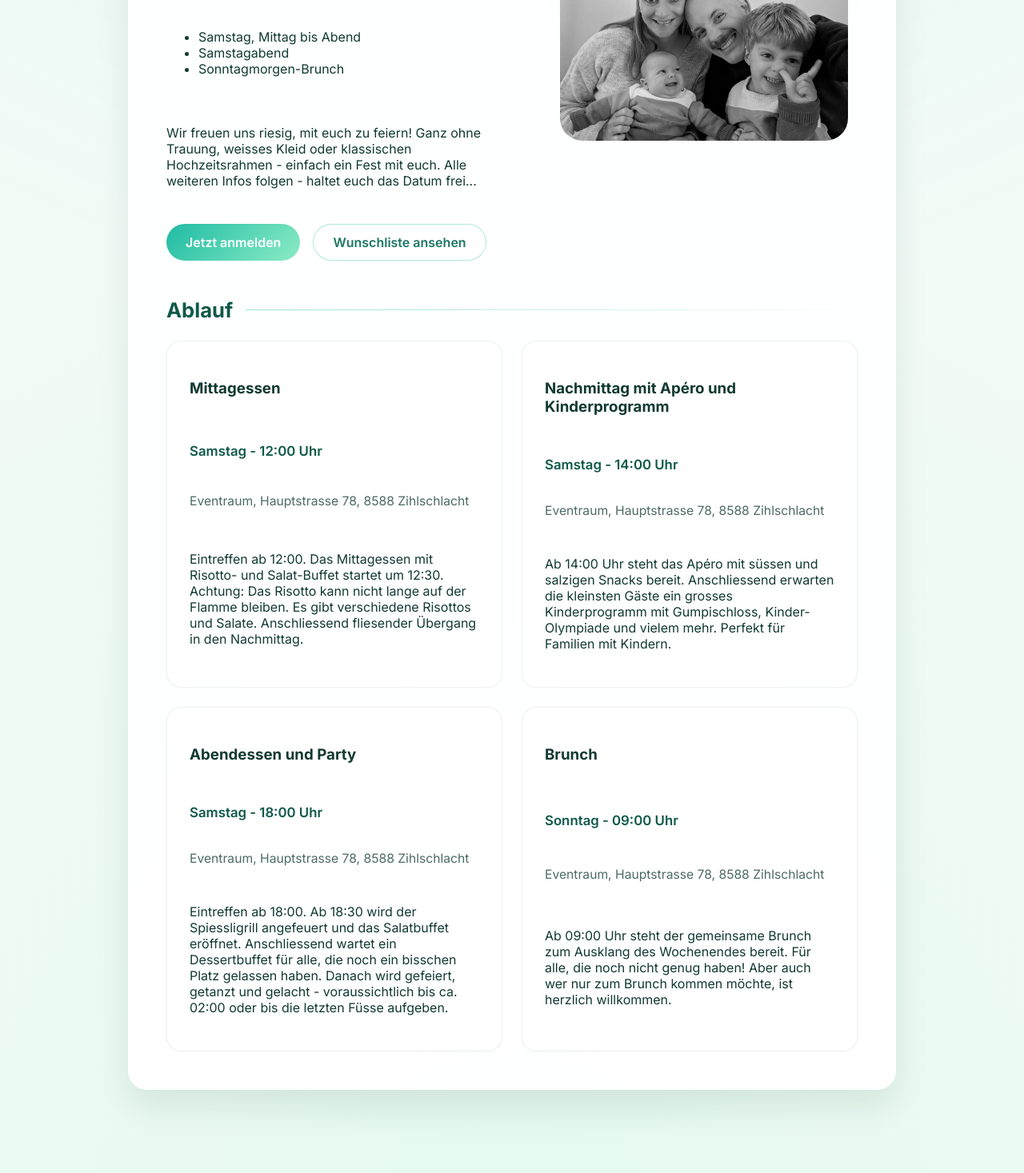
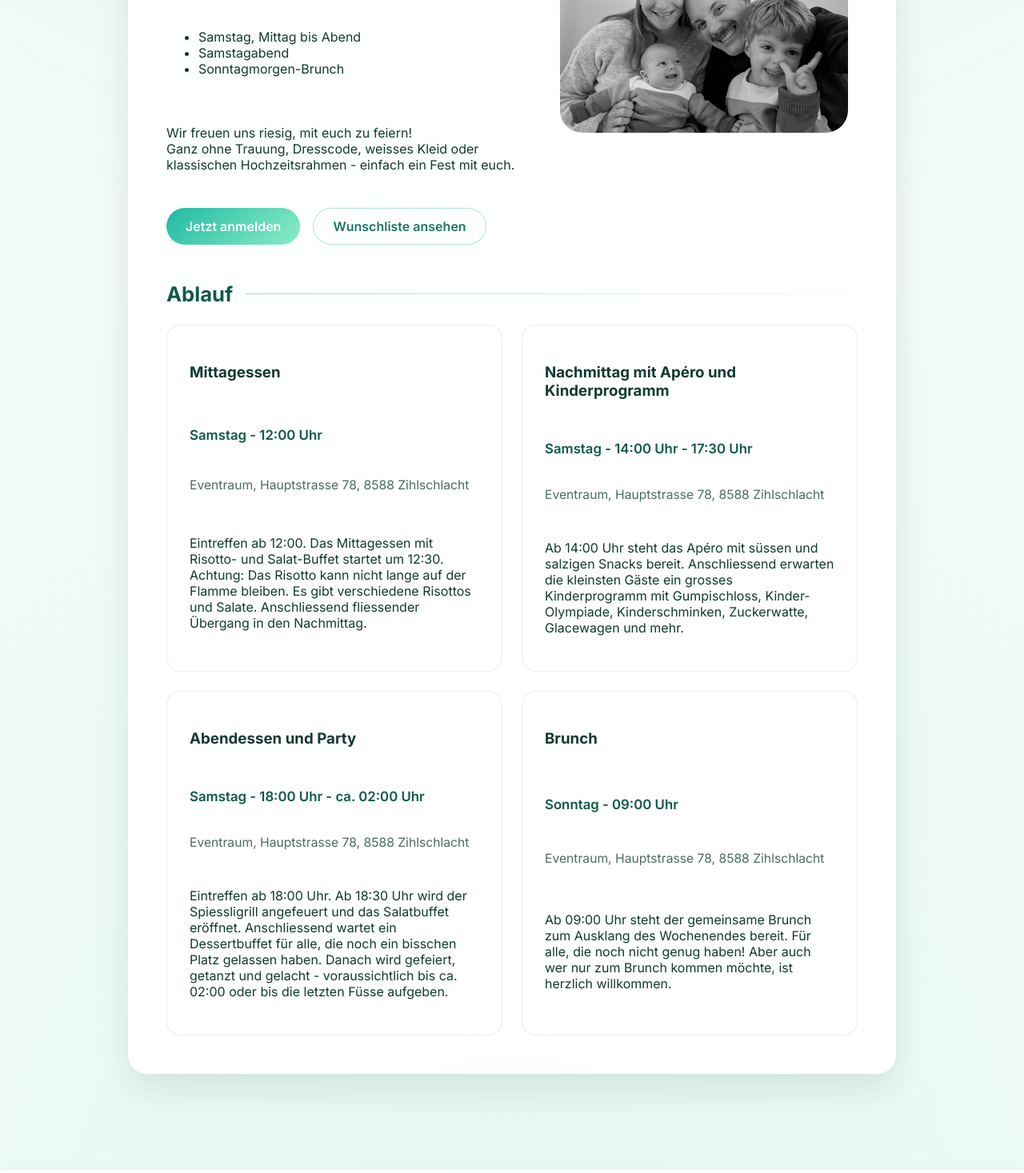
Before and after one commit to russo1337/wedding-page, a Next.js app: page / in a window 1280 px wide. Shown: the part 1099-2566 px from the top of the page at 80% size. Built offline with nearby package versions, Linux system fonts and the light colour scheme.

Commit message:
changes to infos

```diff
--- a/app/page.js
+++ b/app/page.js
@@ -58,8 +58,8 @@ export default function HomePage() {
             <li>Sonntagmorgen-Brunch</li>
           </ul>
           <p>
-            Wir freuen uns riesig, mit euch zu feiern! Ganz ohne Trauung, weisses Kleid oder klassischen Hochzeitsrahmen - einfach ein Fest mit euch.
-            Alle weiteren Infos folgen - haltet euch das Datum frei...
+            Wir freuen uns riesig, mit euch zu feiern! <br />
+            Ganz ohne Trauung, Dresscode, weisses Kleid oder klassischen Hochzeitsrahmen - einfach ein Fest mit euch.
           </p>
           <div className="cta-group">
             {registrationEnabled ? (
--- a/lib/data.js
+++ b/lib/data.js
@@ -5,23 +5,23 @@ export const weddingEvents = [
     day: "Samstag",
     time: "12:00 Uhr",
     location: "Eventraum, Hauptstrasse 78, 8588 Zihlschlacht",
-    summary: "Eintreffen ab 12:00. Das Mittagessen mit Risotto- und Salat-Buffet startet um 12:30. Achtung: Das Risotto kann nicht lange auf der Flamme bleiben. Es gibt verschiedene Risottos und Salate. Anschliessend fliesender Übergang in den Nachmittag."
+    summary: "Eintreffen ab 12:00. Das Mittagessen mit Risotto- und Salat-Buffet startet um 12:30. Achtung: Das Risotto kann nicht lange auf der Flamme bleiben. Es gibt verschiedene Risottos und Salate. Anschliessend fliessender Übergang in den Nachmittag."
   },
   {
     id: "nachmittag",
     title: "Nachmittag mit Apéro und Kinderprogramm",
     day: "Samstag",
-    time: "14:00 Uhr",
+    time: "14:00 Uhr - 17:30 Uhr",
     location: "Eventraum, Hauptstrasse 78, 8588 Zihlschlacht",
-    summary: "Ab 14:00 Uhr steht das Apéro mit süssen und salzigen Snacks bereit. Anschliessend erwarten die kleinsten Gäste ein grosses Kinderprogramm mit Gumpischloss, Kinder-Olympiade und vielem mehr. Perfekt für Familien mit Kindern."
+    summary: "Ab 14:00 Uhr steht das Apéro mit süssen und salzigen Snacks bereit. Anschliessend erwarten die kleinsten Gäste ein grosses Kinderprogramm mit Gumpischloss, Kinder-Olympiade, Kinderschminken, Zuckerwatte, Glacewagen und mehr."
   },
   {
     id: "abend",
     title: "Abendessen und Party",
     day: "Samstag",
-    time: "18:00 Uhr",
+    time: "18:00 Uhr - ca. 02:00 Uhr",
     location: "Eventraum, Hauptstrasse 78, 8588 Zihlschlacht",
-    summary: "Eintreffen ab 18:00. Ab 18:30 wird der Spiessligrill angefeuert und das Salatbuffet eröffnet. Anschliessend wartet ein Dessertbuffet für alle, die noch ein bisschen Platz gelassen haben. Danach wird gefeiert, getanzt und gelacht - voraussichtlich bis ca. 02:00 oder bis die letzten Füsse aufgeben."
+    summary: "Eintreffen ab 18:00 Uhr. Ab 18:30 Uhr wird der Spiessligrill angefeuert und das Salatbuffet eröffnet. Anschliessend wartet ein Dessertbuffet für alle, die noch ein bisschen Platz gelassen haben. Danach wird gefeiert, getanzt und gelacht - voraussichtlich bis ca. 02:00 oder bis die letzten Füsse aufgeben."
   },
   {
     id: "brunch",
--- a/package.json
+++ b/package.json
@@ -10,13 +10,13 @@
   },
   "dependencies": {
     "googleapis": "^131.0.0",
-    "next": "^14.2.33",
-    "nodemailer": "^6.9.11",
+    "next": "^16.1.6",
+    "nodemailer": "^8.0.2",
     "react": "18.2.0",
     "react-dom": "18.2.0"
   },
   "devDependencies": {
     "eslint": "^8.57.0",
-    "eslint-config-next": "14.2.5"
+    "eslint-config-next": "^16.1.6"
   }
 }
```
Also changed, not shown: 1 other file (tests, documents, lock files or other folders).
